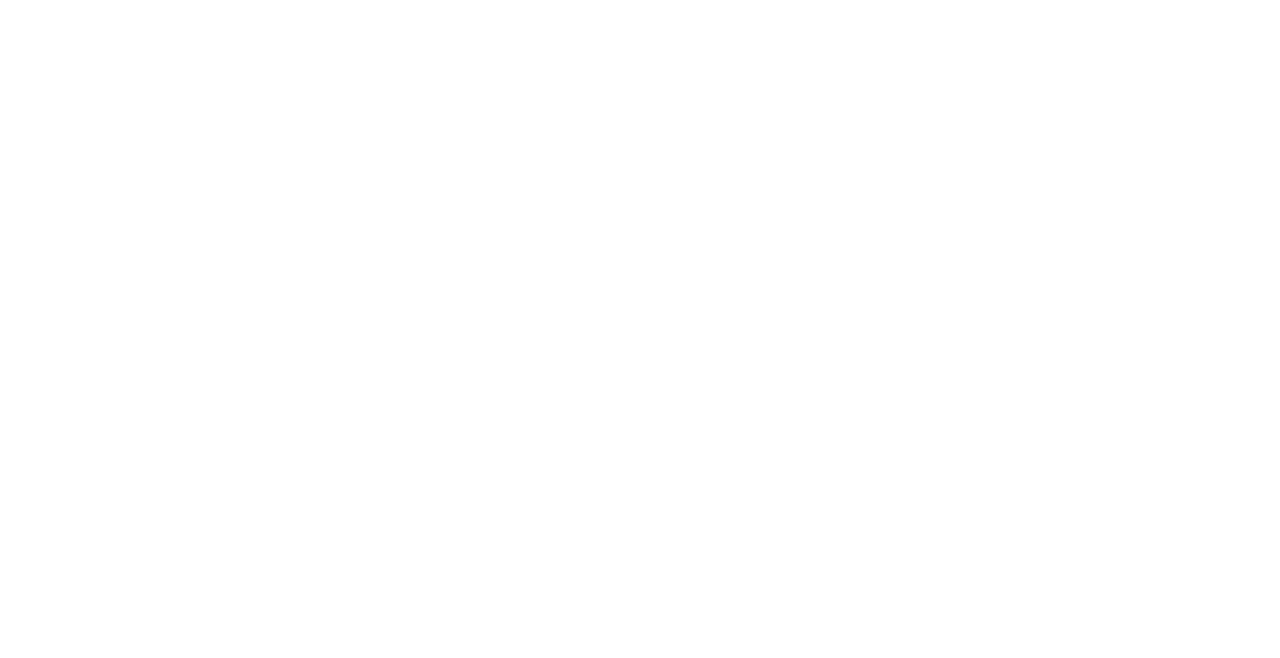
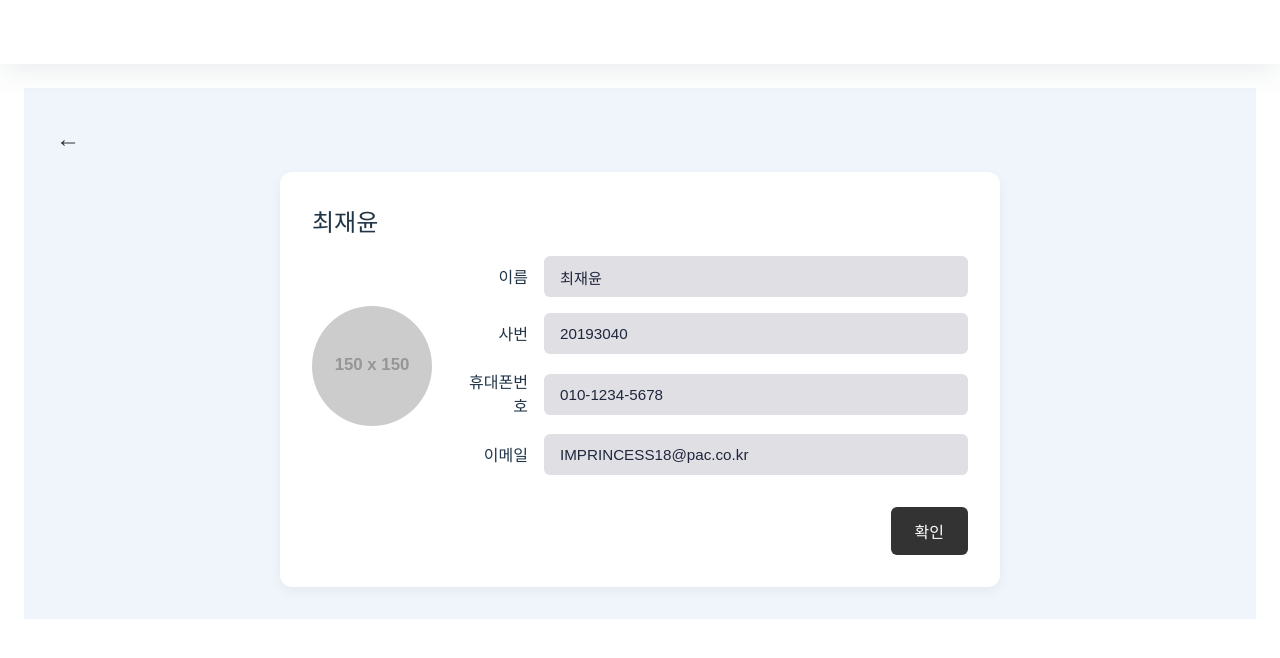
Before and after one commit to airport-ai-facility-monitoring/frontend_workspace, a React (Vite) app in the folder air_front/: page /admin/users/1 in a window 1280 px wide. Before the commit this address had no page. Shown: the top 658 px of the page. Built offline with nearby package versions, Linux system fonts and the light colour scheme; some icons are missing.

Commit message:
route폴더만듬

```diff
--- a/air_front/src/App.jsx
+++ b/air_front/src/App.jsx
@@ -1,50 +1,17 @@
 import { BrowserRouter as Router, Routes, Route } from "react-router-dom";
-import Layout from "./layout/Layout";
-import NotificationsPage from "./component/notifications/NotificationsPage";
-import NotificationDetail from "./component/notifications/NotificationDetail";
-import NotificationWrite from "./component/notifications/NotificationWrite";
-import Home from "./component/Home/Home";
-import Dashboard from "./component/Dashboard/Dashboard";
-import DashDetail from "./component/Dashboard/DashDetail";
-import Alert from "./component/alert/Alert";
-import SettingsPage from "./component/settings/SettingsPage";
+import mainRoutes from "./routes/mainRoutes";
+import adminRoutes from "./routes/adminRoutes";
+import Login from "./component/login/login";
 import SignUp from "./component/Signup/singup";
-import Login from "./component/login/login";
-import Anomaly from "./component/anomaly/Anomaly";
-import Anomalyreport from "./component/Anomalyreport/anomalyreport";
-import AnomalyReportEdit from "./component/anomalyreport/AnomalyreportEdit";
-
-import AdminHome from "./component/admin/AdminHome";
-
-import UserDetail from "./component/admin/UserDetail";
-import UsersList from "./component/admin/UsersList";
-import AdminLayout from "./component/admin/Layout/AdminLayout";
 
 function App() {
   return (
     <Router>
       <Routes>
-        <Route path="/" element={<Layout />}>
-          <Route path="/home" element={<Home />} />
-          <Route path="/notifications" element={<NotificationsPage />} />
-          <Route path="/notifications/:id" element={<NotificationDetail />} />
-          <Route path="notifications/new" element={<NotificationWrite />} />
-          <Route path="/alert" element={<Alert />} />
-          <Route path="/dash" element={<Dashboard />} />
-          <Route path="/settings" element={<SettingsPage />} />
-          <Route path="/anomaly" element={<Anomaly />} />
-          <Route path="/dashdetail" element={<DashDetail />} />
-          <Route path="/anomalyreport" element={<Anomalyreport />} />
-          <Route path="/anomalyreport/edit" element={<AnomalyReportEdit />} />
-        </Route>
+        {mainRoutes}
+        {adminRoutes}
         <Route path="/login" element={<Login />} />
         <Route path="/signup" element={<SignUp />} />
-        <Route path="anomalyreport" element={<Anomalyreport />} />
-        <Route path="anomalyreport/edit" element={<AnomalyReportEdit />} />
-
-        <Route path="/admin" element={<AdminLayout />}>
-          <Route path="home" element={<AdminHome />} />
-        </Route>
       </Routes>
     </Router>
   );
--- /dev/null
+++ b/air_front/src/routes/adminRoutes.jsx
@@ -0,0 +1,15 @@
+import { Route } from "react-router-dom";
+import AdminLayout from "../component/admin/Layout/AdminLayout";
+import AdminHome from "../component/admin/AdminHome";
+import UsersList from "../component/admin/UsersList";
+import UserDetail from "../component/admin/UserDetail";
+
+const adminRoutes = (
+  <Route path="/admin" element={<AdminLayout />}>
+    <Route path="home" element={<AdminHome />} />
+    <Route path="management" element={<UsersList />} />
+    <Route path="users/:id" element={<UserDetail />} />
+  </Route>
+);
+
+export default adminRoutes;
--- /dev/null
+++ b/air_front/src/routes/mainRoutes.jsx
@@ -0,0 +1,31 @@
+import { Route } from "react-router-dom";
+import Layout from "../layout/Layout";
+import Home from "../component/Home/Home";
+import NotificationsPage from "../component/notifications/NotificationsPage";
+import NotificationDetail from "../component/notifications/NotificationDetail";
+import NotificationWrite from "../component/notifications/NotificationWrite";
+import Alert from "../component/alert/Alert";
+import Dashboard from "../component/Dashboard/Dashboard";
+import DashDetail from "../component/Dashboard/DashDetail";
+import SettingsPage from "../component/settings/SettingsPage";
+import Anomaly from "../component/anomaly/Anomaly";
+import Anomalyreport from "../component/Anomalyreport/anomalyreport";
+import AnomalyReportEdit from "../component/anomalyreport/AnomalyreportEdit";
+
+const mainRoutes = (
+  <Route path="/" element={<Layout />}>
+    <Route path="/home" element={<Home />} />
+    <Route path="/notifications" element={<NotificationsPage />} />
+    <Route path="/notifications/:id" element={<NotificationDetail />} />
+    <Route path="notifications/new" element={<NotificationWrite />} />
+    <Route path="/alert" element={<Alert />} />
+    <Route path="/dash" element={<Dashboard />} />
+    <Route path="/settings" element={<SettingsPage />} />
+    <Route path="/anomaly" element={<Anomaly />} />
+    <Route path="/dashdetail" element={<DashDetail />} />
+    <Route path="/anomalyreport" element={<Anomalyreport />} />
+    <Route path="/anomalyreport/edit" element={<AnomalyReportEdit />} />
+  </Route>
+);
+
+export default mainRoutes;
```
